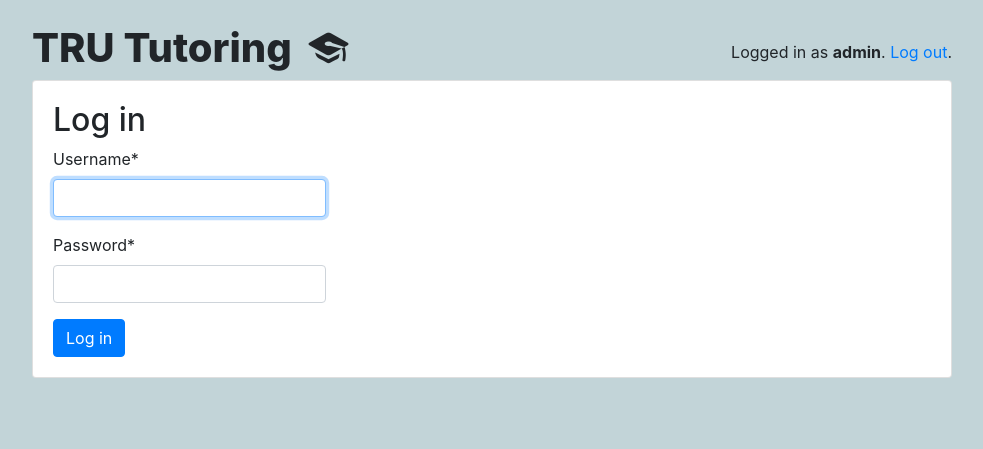
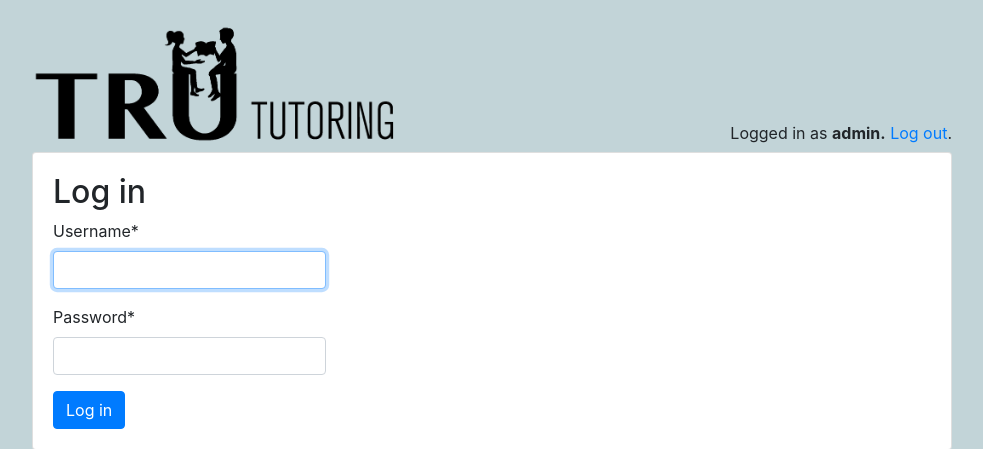
Before and after one commit to alexreents/trututoring, a Django app: page /accounts/login/?next=/students/interests/ in a window 1280 px wide. Shown: the top 449 px of the page, without its empty margins (148-1131 px from the left). Run offline with Django 3.2, Linux system fonts and the light colour scheme; a user stored in the database is signed in; some libraries are stand-ins or nearby versions.

Commit message:
front-page

```diff
--- a/trututoring/templates/base.html
+++ b/trututoring/templates/base.html
@@ -19,25 +19,21 @@
     <div class="container my-4">
       <div class="row justify-content-center">
         <div class="col-md-10 col-sm-12">
-          <div class="row">
-            <div class="col-6">
-              <h1 class="tru-logo"> <!---style="max-height: 2.4em;">--->
+          <div class="row" style="max-height: 8em; padding-bottom: 1%;">
+            <div class="col-5">
+              <h1 class="tru-logo">
                 <a href="{% url 'home' %}">
-                  <!---<img class="img-fluid" src="static/img/trulogo.png" alt="tru-logo">--->
-                  TRU Tutoring
-                  {% if user.is_authenticated %}
-                    {% if user.is_teacher %}
-                      <span class="icon-feather" data-toggle="tooltip" data-placement="right" title="Teacher profile"></span>
-                    {% else %}
-                      <span class="icon-graduation-cap" data-toggle="tooltip" data-placement="right" title="Student profile"></span>
-                    {% endif %}
-                  {% endif %}
+                  {% load static %} <img class="img-fluid" src="{% static 'img/trulogo.png' %}" alt="tru-logo">
                 </a>
               </h1>
             </div>
-            <div class="col-6 text-right"> <!---change to col-12 and add style="padding-bottom: 1em;">--->
+            <div class="col-7 text-right" style="padding-top: 8.5%;">
               {% if user.is_authenticated %}
-                <p class="pt-3">Logged in as <strong>{{ user.username }}</strong>. <a href="{% url 'logout' %}">Log out</a>.</p>
+                {% if user.is_teacher %}
+                  <p class="pt-3">Logged in as <a data-toggle="tooltip" data-placement="bottom" data-html="true" title="<i>tutor account</i>"><strong>{{ user.username }}.</strong></a> <a href="{% url 'logout' %}">Log out</a>.</p>
+                {% else %}
+                  <p class="pt-3">Logged in as <a data-toggle="tooltip" data-placement="bottom" data-html="true" title="<i>student account</i>"><strong>{{ user.username }}.</strong></a> <a href="{% url 'logout' %}">Log out</a>.</p>
+                {% endif %}
               {% else %}
                 <a href="{% url 'login' %}" class="btn btn-light" role="button">Log in</a>
                 <a href="{% url 'signup' %}" class="btn btn-primary" role="button">Sign up</a>
```
Also changed, not shown: trututoring/static/img/trulogo.png, 3 other files.
